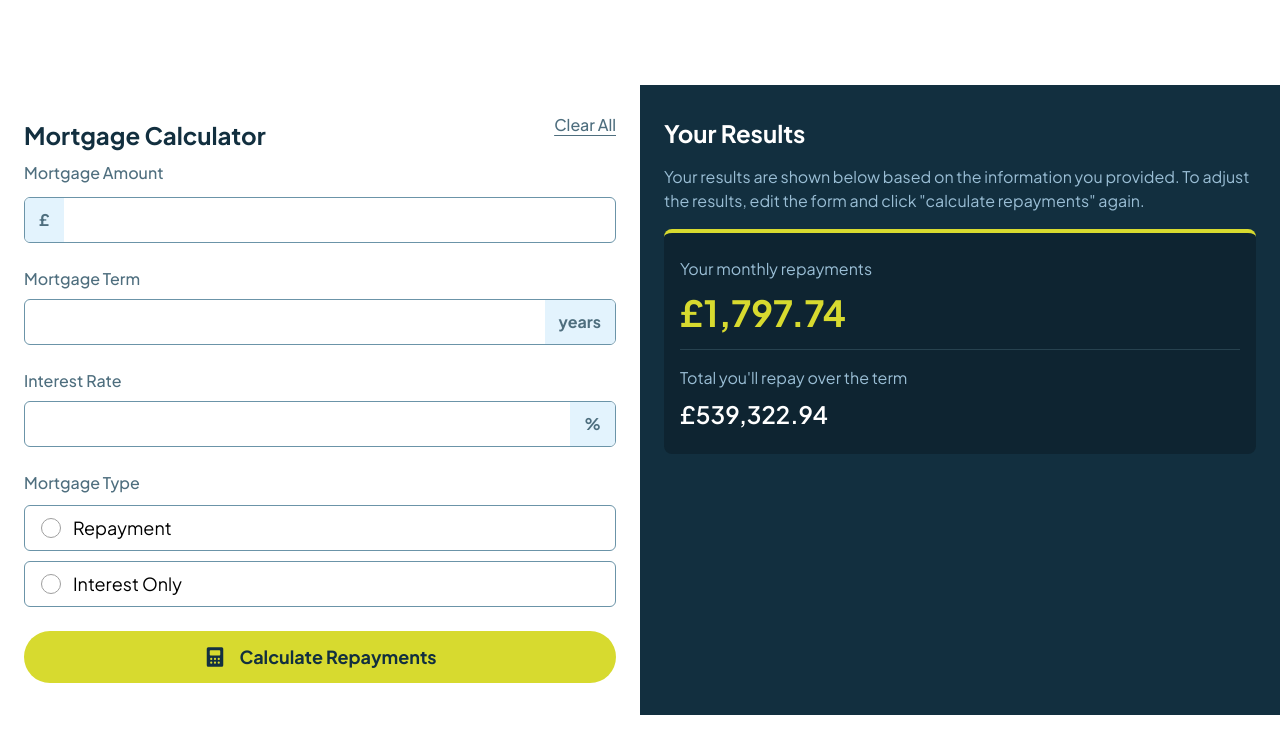
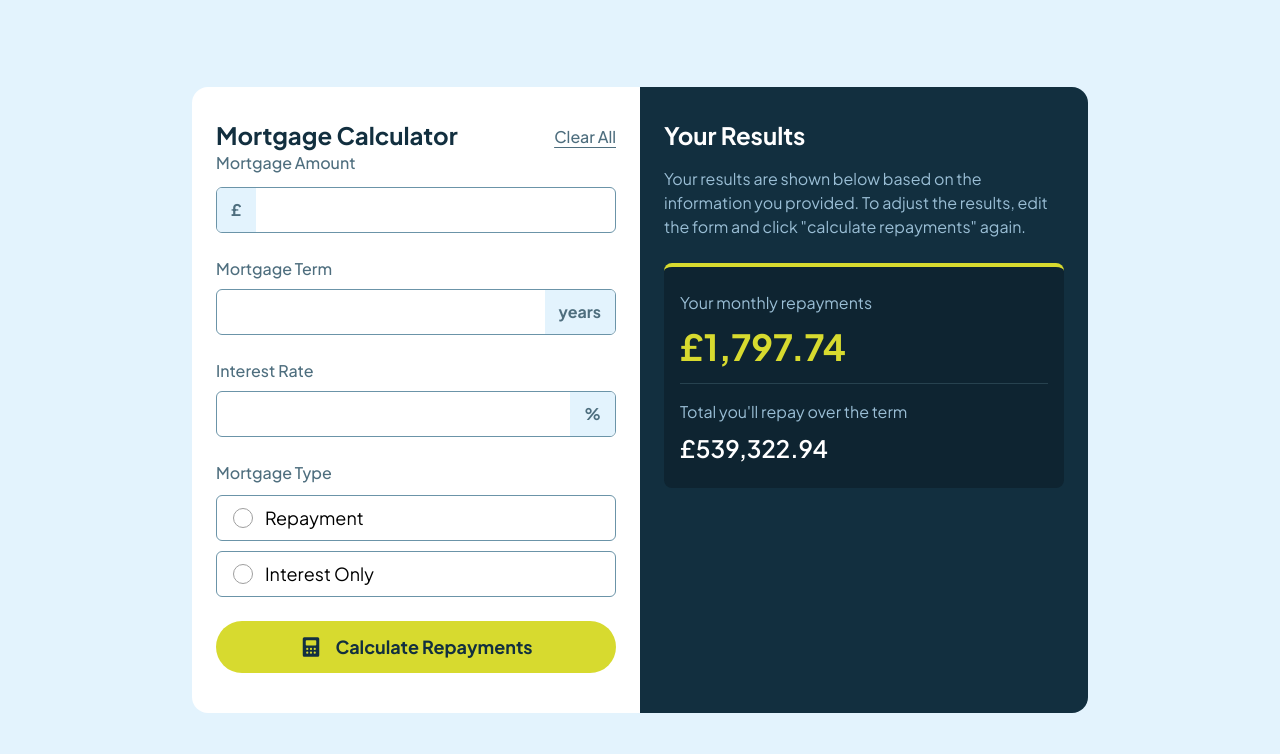
Before and after one commit to tOnski86/react-mortgage-calculator, a React (Vite) app: page / in a window 1280 px wide. Shown: the top 754 px of the page. Built offline with nearby package versions, Linux system fonts and the light colour scheme.

Commit message:
Initial responsive design

```diff
--- a/index.html
+++ b/index.html
@@ -12,7 +12,9 @@
     <meta name="viewport" content="width=device-width, initial-scale=1.0" />
     <title>Mortgage Repayment Calculator</title>
   </head>
-  <body class="font-jakarta text-base h-screen sm:flex sm:flex-col justify-center items-center">
+  <body
+    class="font-jakarta text-base h-screen md:flex md:flex-col justify-center items-center bg-slate-100 selection:bg-slate-700 selection:text-white"
+  >
     <div id="root"></div>
     <script type="module" src="/src/main.jsx"></script>
   </body>
--- a/src/App.jsx
+++ b/src/App.jsx
@@ -7,7 +7,7 @@ import Results from './components/Results';
 function App() {
   const [results, setResults] = useState(true);
   return (
-    <div className='grid grid-cols-1 sm:grid-cols-2'>
+    <div className='grid grid-cols-1 md:grid-cols-2 sm:max-w-xl md:max-w-4xl sm:mx-auto lg:rounded-2xl lg:overflow-hidden '>
       <Calculator />
       {results ? <Results /> : <Placeholder />}
     </div>
--- a/src/components/Calculator.jsx
+++ b/src/components/Calculator.jsx
@@ -3,12 +3,12 @@ import Form from './Form';
 
 function Calculator() {
   return (
-    <div className='bg-white p-6'>
-      <div className='sm:flex sm:items-center sm:justify-between sm:gap-2'>
+    <div className='bg-white px-6 py-8'>
+      <div className='md:flex md:items-center md:justify-between gap-2'>
         <h2 className='text-slate-900 text-2xl font-bold mb-1 sm:mb-0'>
           Mortgage Calculator
         </h2>
-        <Button type='text' className='mt-1 mb-6'>
+        <Button type='text' className='mt-1 mb-6 md:mb-0'>
           Clear All
         </Button>
       </div>
--- a/src/components/Form.jsx
+++ b/src/components/Form.jsx
@@ -16,7 +16,7 @@ function Form() {
             <div className='relative overflow-hidden'>
               <input
                 type='text'
-                className='peer pl-14 w-full border border-slate-500 px-4 py-2 rounded-md hover:cursor-pointer transition-colors hover:border-slate-900 focus:border-yellow focus-visible:outline-none font-bold text-slate-900 text-lg selection:bg-slate-700 selection:text-white'
+                className='peer pl-14 w-full border border-slate-500 px-4 py-2 rounded-md hover:cursor-pointer transition-colors hover:border-slate-900 focus:border-yellow focus-visible:outline-none font-bold text-slate-900 text-lg'
               />
               <span className='absolute bg-slate-100 top-1/2 -translate-y-1/2 left-[1px] p-[14px] leading-none rounded-tl-[5px] rounded-bl-[5px] box-content font-bold text-slate-700 peer-focus:bg-yellow transition-colors'>
                 £
@@ -33,7 +33,7 @@ function Form() {
             <div className='relative overflow-hidden'>
               <input
                 type='text'
-                className='peer pl-4 w-full border border-slate-500 px-4 py-2 rounded-md hover:cursor-pointer transition-colors hover:border-slate-900 focus:border-yellow focus-visible:outline-none font-bold text-slate-900 text-lg selection:bg-slate-700 selection:text-white'
+                className='peer pl-4 w-full border border-slate-500 px-4 py-2 rounded-md hover:cursor-pointer transition-colors hover:border-slate-900 focus:border-yellow focus-visible:outline-none font-bold text-slate-900 text-lg'
               />
               <span className='absolute bg-slate-100 top-1/2 -translate-y-1/2 right-[1px] p-[14px] leading-none rounded-tr-[5px] rounded-br-[5px] box-content font-bold text-slate-700 peer-focus:bg-yellow transition-colors'>
                 years
@@ -50,7 +50,7 @@ function Form() {
             <div className='relative overflow-hidden'>
               <input
                 type='text'
-                className='peer pl-4 w-full border border-slate-500 px-4 py-2 rounded-md hover:cursor-pointer transition-colors hover:border-slate-900 focus:border-yellow focus-visible:outline-none font-bold text-slate-900 text-lg selection:bg-slate-700 selection:text-white'
+                className='peer pl-4 w-full border border-slate-500 px-4 py-2 rounded-md hover:cursor-pointer transition-colors hover:border-slate-900 focus:border-yellow focus-visible:outline-none font-bold text-slate-900 text-lg'
               />
               <span className='absolute bg-slate-100 top-1/2 -translate-y-1/2 right-[1px] p-[14px] leading-none rounded-tr-[5px] rounded-br-[5px] box-content font-bold text-slate-700 peer-focus:bg-yellow transition-colors'>
                 %
--- a/src/components/Results.jsx
+++ b/src/components/Results.jsx
@@ -2,9 +2,9 @@ import Card from './Card';
 
 function Results() {
   return (
-    <div className='bg-slate-900 px-6 py-8 flex flex-col gap-4'>
+    <div className='bg-slate-900 px-6 py-8 flex flex-col gap-4 '>
       <h2 className='text-2xl font-bold text-white'>Your Results</h2>
-      <p className='text-slate-300'>
+      <p className='text-slate-300 mb-2'>
         Your results are shown below based on the information you provided. To
         adjust the results, edit the form and click &quot;calculate
         repayments&quot; again.
```
Also changed, not shown: tailwind.config.js (+0 -40 lines).
